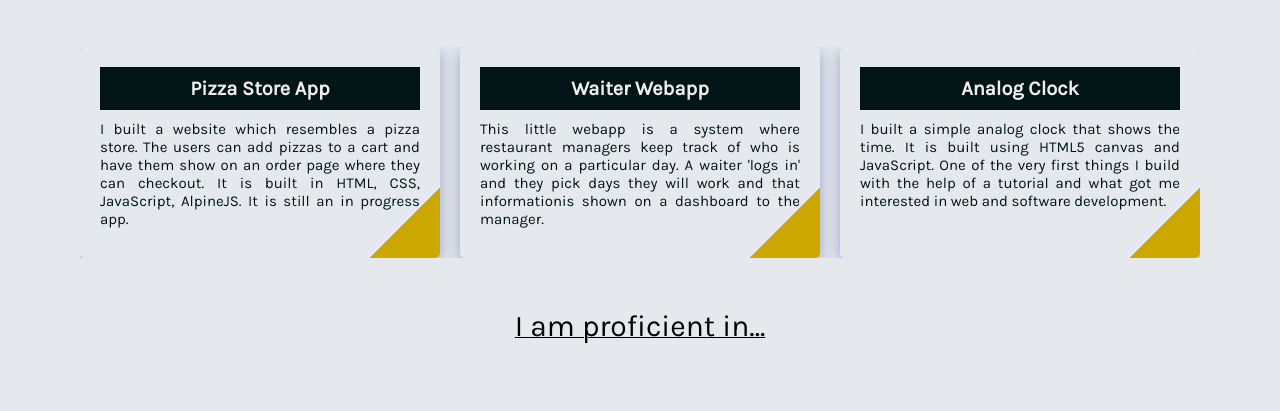
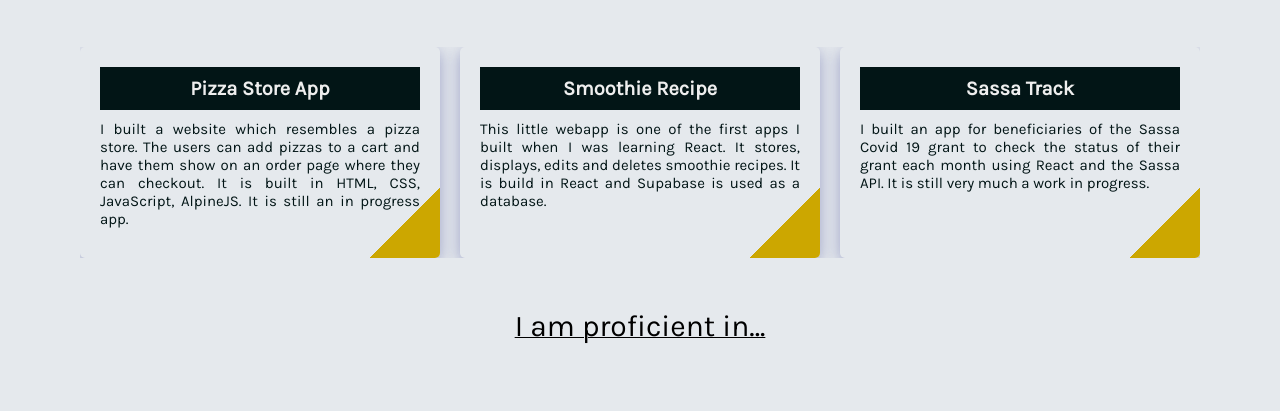
Before and after one commit to mbalindaba01/mbalindaba01.github.io, a website: page index.html in a window 1280 px wide. Shown: the part 659-1070 px from the top of the page. Drawn offline with Linux system fonts and the light colour scheme.

Commit message:
amended projects section

```diff
--- a/index.html
+++ b/index.html
@@ -36,14 +36,14 @@
                 <p>I built a website which resembles a pizza store. The users can add pizzas to a cart and have them show on an order page where they can checkout. It is built in HTML, CSS, JavaScript, AlpineJS. It is still an in progress app.</p>
                 <div class="misc"></div>
             </a>
-            <a href="https://mbali-waiter-app.herokuapp.com/dashboard" target="_blank" class="card">
-                <h3>Waiter Webapp</h3>
-                <p>This little webapp is a system where restaurant managers keep track of who is working on a particular day. A waiter 'logs in' and they pick days they will work and that informationis shown on a dashboard to the manager.</p>
+            <a href="https://github.com/mbalindaba01/Smoothie-recipe" target="_blank" class="card">
+                <h3>Smoothie Recipe</h3>
+                <p>This little webapp is one of the first apps I built when I was learning React. It stores, displays, edits and deletes smoothie recipes. It is build in React and Supabase is used as a database.</p>
                 <div class="misc"></div>
             </a>
-            <a href="https://codepen.io/mbalindaba01/full/GLqeva" target="_blank" class="card">
-                <h3>Analog Clock</h3>
-                <p>I built a simple analog clock that shows the time. It is built using HTML5 canvas and JavaScript. One of the very first things I build with the help of a tutorial and what got me interested in web and software development.</p>
+            <a href="https://github.com/mbalindaba01/sassa-track" target="_blank" class="card">
+                <h3>Sassa Track</h3>
+                <p>I built an app for beneficiaries of the Sassa Covid 19 grant to check the status of their grant each month using React and the Sassa API. It is still very much a work in progress.</p>
                 <div class="misc"></div>
             </a>
         </section>
```
